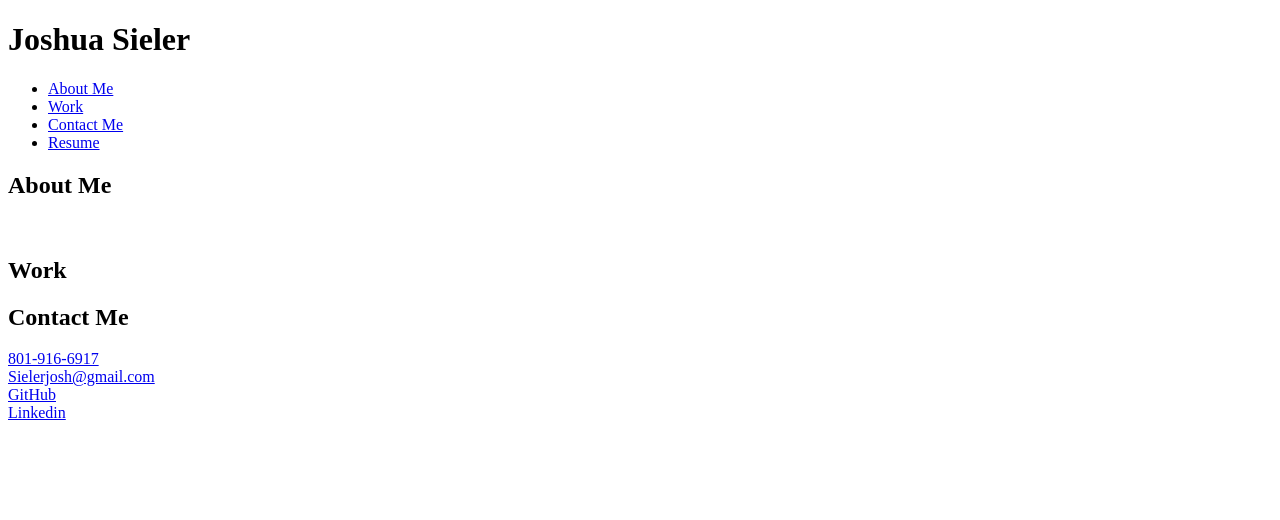
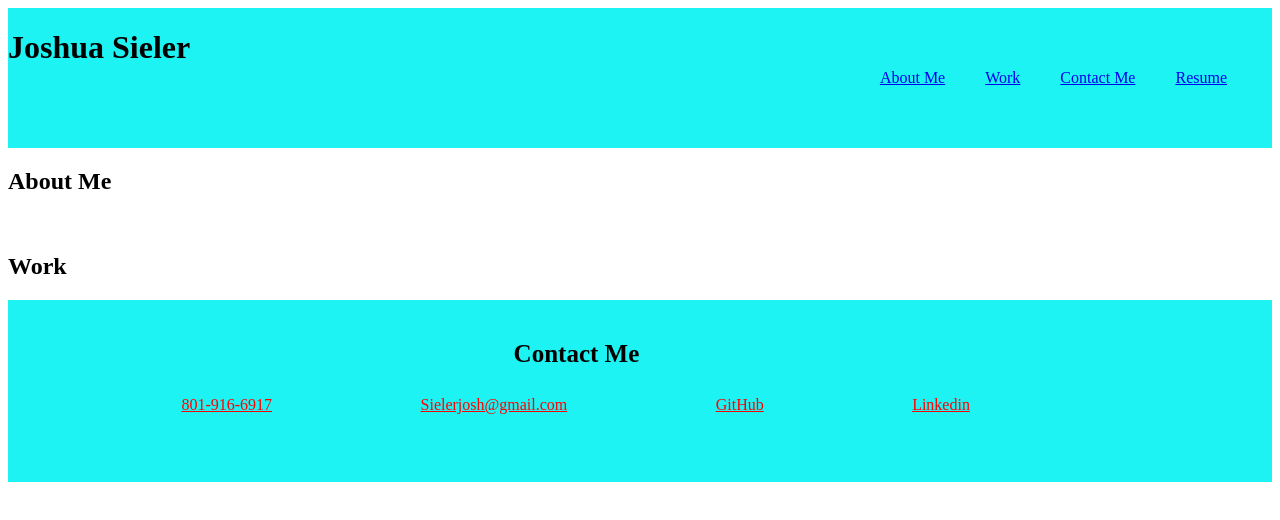
Before and after one commit to Jsieler/My-Portfolio, a plain HTML site: page index.html in a window 1280 px wide. Drawn offline with Linux system fonts and the light colour scheme.

Commit message:
setting up footer contact me section

```diff
--- a/assets/css/style.css
+++ b/assets/css/style.css
@@ -0,0 +1,46 @@
+:root {
+    --header-footer-color: rgb(30, 243, 243);
+}
+/* Start to Header Styling */
+header {
+    display: flex;
+    justify-content: space-between;
+    flex-wrap: wrap;
+    background-color:var(--header-footer-color);
+}
+header nav ul {
+    display: flex;
+    flex-wrap: wrap;
+    justify-content: flex-end;
+    align-items: center;
+    list-style: none;
+    padding: 25px;
+}
+header nav ul li {
+    font-size: medium;
+    padding: 10px 15px;
+   margin: 10px 5px;
+}
+/* Start to Footer Styling */
+footer {
+    width: 100%;
+    padding: 40px 0px;
+    background-color:var(--header-footer-color);
+}
+footer h2 {
+    padding: 40%;
+    display: inline;
+    font-size: 25px;
+    margin: 0;
+}
+footer div {
+    display: flex;
+    justify-content: space-evenly;
+    padding: 25px;
+    width: 80%;
+    line-height: 1.5;
+    text-align: right;
+}
+footer a {
+    color: red;
+}
--- a/index.html
+++ b/index.html
@@ -39,8 +39,8 @@
 </section>
 <!-- About Me Section -->
 <article>
-    <h2>About Me</h2>
-    <div>
+    <div class="about">
+        <h2>About Me</h2>
         <p>
         </p>
     </div>
@@ -50,26 +50,26 @@
 </article>
 <!-- Work Projects -->
 <article>
+<div class="work">
 <h2>Work</h2>
-<div></div>
-<div></div>
-<div></div>
-<div></div>
+    <div></div>
+     <div></div>
+    <div></div>
+    <div></div>
+</div>
 </article>
 <!--Footer Contact Me -->
 <footer>
     <h2>Contact Me</h2>
-    <div id="contact">
-        <a href="tel:801-9166917" class="nav-item">801-916-6917</a>
-    </div>
     <div>
-        <a href="mailto:Sielerjosh@gmail.com" class="nav-item">Sielerjosh@gmail.com</a>
-    </div>
-    <div>
-        <a href="https://github.com/Jsieler/" class="nav-item">GitHub</a>
-    </div>
-    <div>
-        <a href="https://www.linkedin.com/in/joshua-sieler-562445209/" class="nav-item">Linkedin</a>
+        <a href="contact"></a>
+        <a href="tel:801-9166917">801-916-6917</a>
+        <a href="contact"></a>
+        <a href="mailto:Sielerjosh@gmail.com">Sielerjosh@gmail.com</a>
+        <a href="contact"></a>
+        <a href="https://github.com/Jsieler/">GitHub</a>
+        <a href="contact"></a>
+        <a href="https://www.linkedin.com/in/joshua-sieler-562445209/">Linkedin</a>
     </div>
 </footer>
 
```
